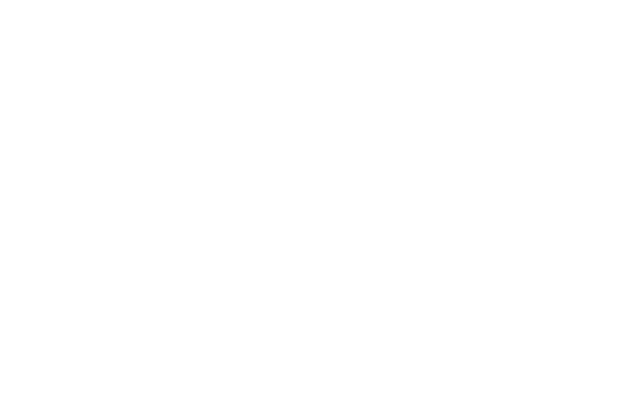
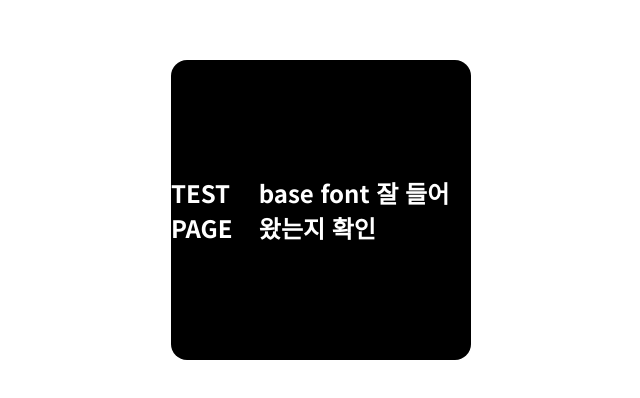
Before and after one commit to YunKukPark/discord-hook-test, a React (Create React App) app: page /test in a window 1280 px wide. Shown: the part 198-596 px from the top of the page, without its empty margins (319-959 px from the left). Built offline with nearby package versions, Linux system fonts and the light colour scheme.

Commit message:
Add: base Font (Noto Sans KR)

```diff
--- a/public/index.html
+++ b/public/index.html
@@ -2,9 +2,13 @@
 <html lang="ko">
   <head>
     <meta charset="utf-8" />
-    <link rel="icon" href="%PUBLIC_URL%/favicon.ico" />
     <meta name="viewport" content="width=device-width, initial-scale=1" />
     <meta name="theme-color" content="#000000" />
+    <link rel="icon" href="%PUBLIC_URL%/favicon.ico" />
+    <link
+      href="https://fonts.googleapis.com/css2?family=Noto+Sans+KR:wght@400;500;700&display=swap"
+      rel="stylesheet"
+    />
     <title>Beer BNB</title>
   </head>
   <body>
--- a/src/index.tsx
+++ b/src/index.tsx
@@ -1,8 +1,6 @@
 import React from 'react';
 import ReactDOM from 'react-dom/client';
 import Router from 'Router';
-import { ThemeProvider } from 'styled-components';
-import theme from 'styles/theme';
 
 const root = ReactDOM.createRoot(
   document.getElementById('root') as HTMLElement
--- a/src/pages/Test.tsx
+++ b/src/pages/Test.tsx
@@ -5,6 +5,7 @@
     <Styled.Container>
       <Styled.Card>
         <Styled.Title>TEST PAGE</Styled.Title>
+        <Styled.Title>base font 잘 들어왔는지 확인</Styled.Title>
       </Styled.Card>
     </Styled.Container>
   );
@@ -19,7 +20,6 @@
 };
 
 const Styled = {
-  // style 관리
   Container: styled.div`
     display: flex;
     justify-content: center;
@@ -35,12 +35,13 @@
     width: 300px;
     height: 300px;
     border-radius: 16px;
-    background-color: ${({ theme }) => theme.black};
+    background-color: ${({ theme }) => theme.color.black};
   `,
 
   Title: styled.h1<TitleType>`
     color: #fff;
-    font-size: ${({ theme }) => `${theme.md}px`};
+    font-family: ${({ theme }) => theme.fontFamily.main};
+    font-size: ${({ theme }) => theme.fontsize.lg};
     font-weight: 700;
   `,
 };
```
